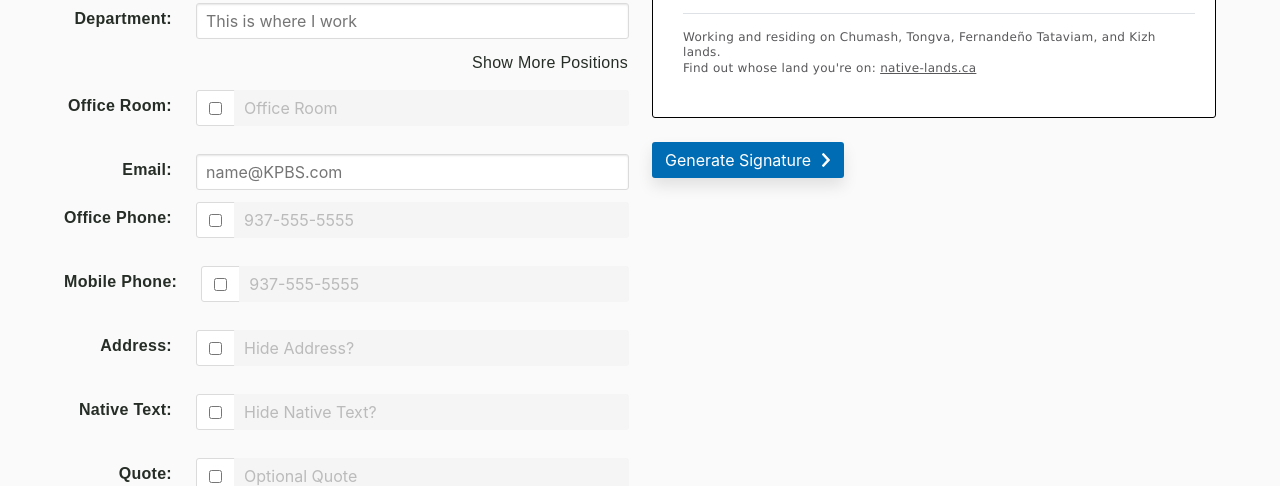
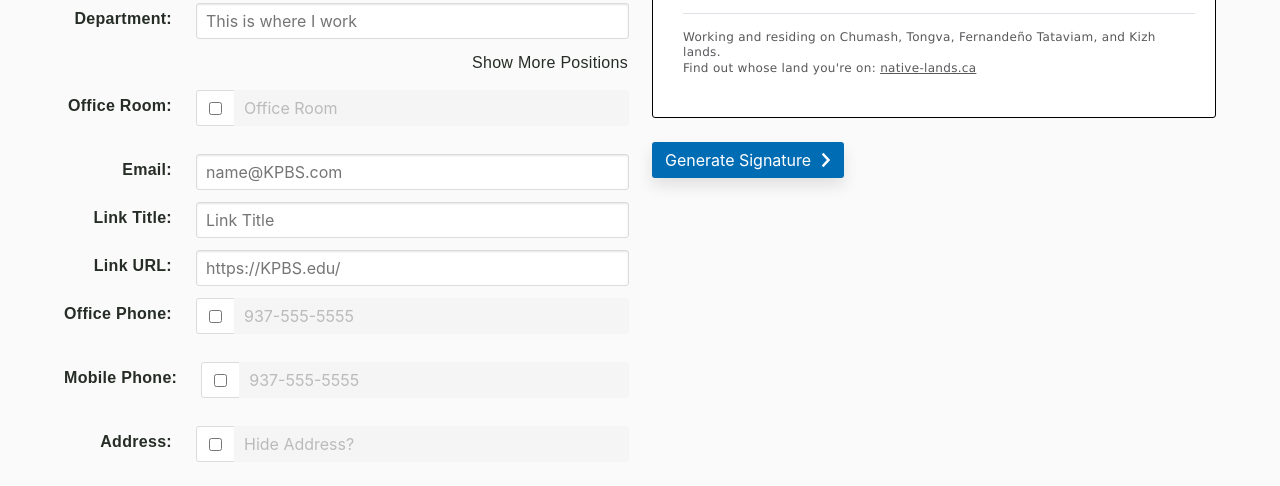
Before and after one commit to singhenso/KPBS--Email-Signature-Generator, a website: page index.html in a window 1280 px wide. Shown: the part 694-1180 px from the top of the page. Drawn offline with Linux system fonts and the light colour scheme; a web font is replaced by a local one.

Commit message:
brought back url within the field

```diff
--- a/index.html
+++ b/index.html
@@ -232,6 +232,32 @@
                 </div>
               </div>
             </div>
+            <!-- link title and URL -->
+            <div class="field is-horizontal">
+              <div class="field-label is-normal">
+                <label class="label" for="weblink">Link Title:</label>
+              </div>
+              <div class="field-body">
+                <div class="field has-addons has-addons-centered">
+                  <p class="control is-expanded">
+                    <input id="weblink" class="input" placeholder="Link Title">
+                  </p>
+                </div>
+              </div>
+            </div>
+            <div class="field is-horizontal">
+              <div class="field-label is-normal">
+                <label class="label" for="linktitlevar">Link URL:</label>
+              </div>
+              <div class="field-body">
+                <div class="field has-addons has-addons-centered">
+                  <p class="control is-expanded">
+                    <input id="linktitlevar" class="input" placeholder="https://KPBS.edu/">
+                  </p>
+                </div>
+              </div>
+            </div>
+
             <div class="field is-horizontal">
               <div class="field-label is-normal">
                 <label class="label" for="checkPhone">Office Phone:</label>
```
Also changed, not shown: src/js/script.js (+10 -6 lines), dist/js/script.min.js.
